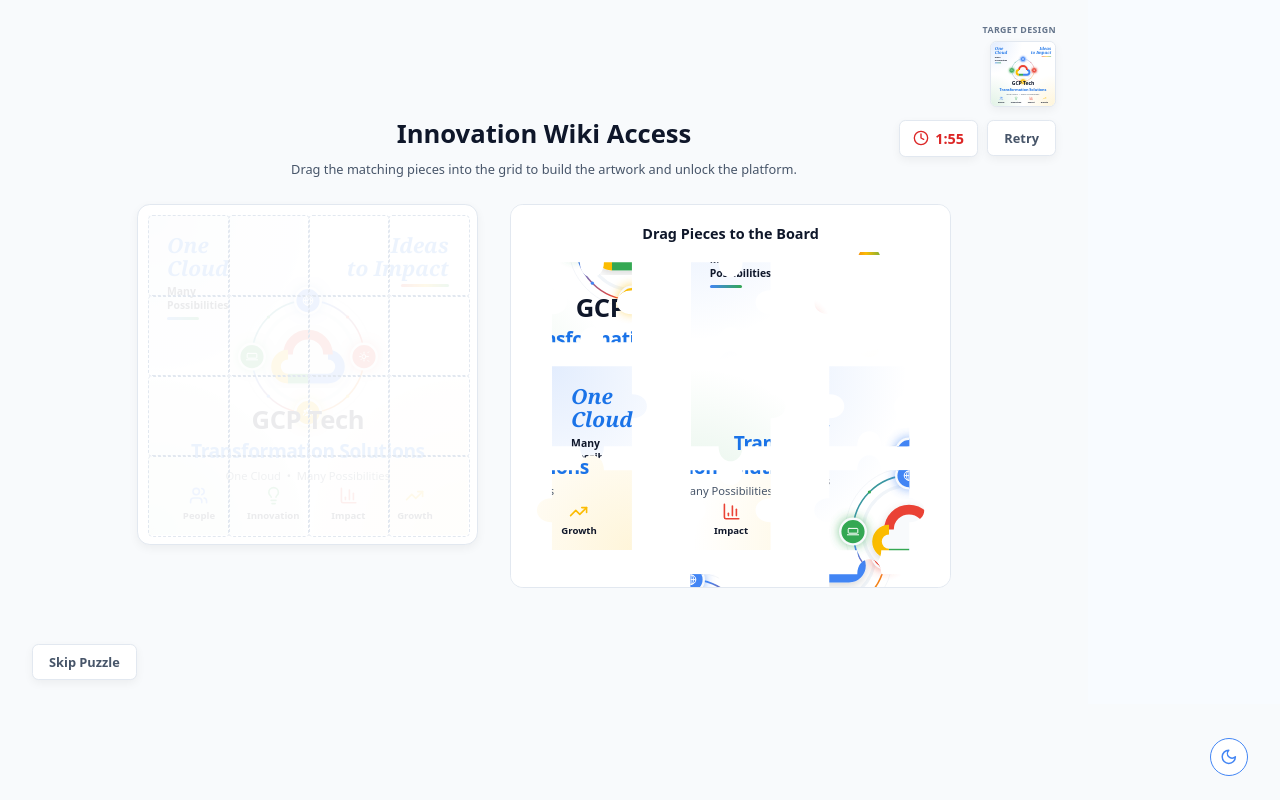
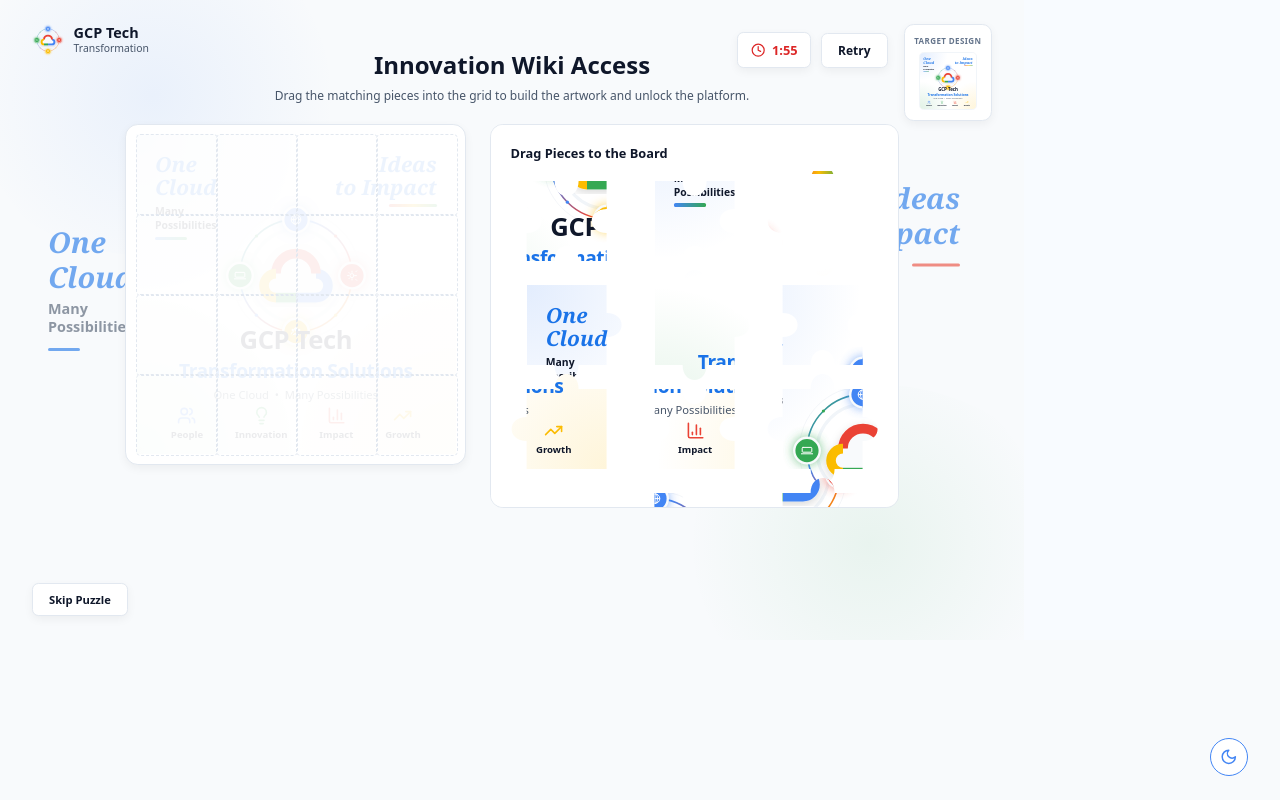
Before and after one commit to harisankarpn/cgn-wiki, a React (Vite) app: page / in a window 1280 px wide. Built offline with nearby package versions, Linux system fonts and the light colour scheme; the HTML template or start-up script is replaced by a standard one.

Commit message:
Update App.tsx

```diff
--- a/src/App.tsx
+++ b/src/App.tsx
@@ -842,7 +842,24 @@
   };
 
   return (
-    <div style={{ height: '100vh', width: '100vw', display: 'flex', flexDirection: 'column', alignItems: 'center', justifyContent: 'center', backgroundColor: 'var(--bg-main)', padding: '40px', fontFamily: 'system-ui, sans-serif', position: 'relative', overflow: 'hidden' }}>
+    <div style={{ height: '100vh', width: '100vw', display: 'flex', flexDirection: 'column', alignItems: 'center', justifyContent: 'flex-start', backgroundColor: 'var(--bg-main)', fontFamily: 'system-ui, sans-serif', position: 'relative', overflow: 'hidden' }}>
+
+      {/* Decorative Background Elements */}
+      <div style={{ position: 'absolute', top: 0, left: 0, width: '100%', height: '100%', overflow: 'hidden', pointerEvents: 'none', zIndex: 0 }}>
+        <div style={{ position: 'absolute', top: '-10%', left: '-5%', width: '40%', height: '50%', background: 'radial-gradient(circle, rgba(66, 133, 244, 0.08) 0%, transparent 70%)', borderRadius: '50%' }}></div>
+        <div style={{ position: 'absolute', bottom: '-10%', right: '-5%', width: '40%', height: '50%', background: 'radial-gradient(circle, rgba(52, 168, 83, 0.08) 0%, transparent 70%)', borderRadius: '50%' }}></div>
+
+        <div style={{ position: 'absolute', top: '45%', left: '60px', transform: 'translateY(-50%)', opacity: 0.6 }}>
+           <div style={{ fontSize: '36px', fontFamily: 'Georgia, serif', fontStyle: 'italic', color: '#1a73e8', fontWeight: 'bold', lineHeight: 1.2 }}>One<br/>Cloud</div>
+           <div style={{ fontSize: '18px', color: 'var(--text-secondary)', marginTop: '8px', fontWeight: 600, lineHeight: 1.2 }}>Many<br/>Possibilities</div>
+           <div style={{ width: '40px', height: '4px', background: '#1a73e8', marginTop: '16px', borderRadius: '2px' }}></div>
+        </div>
+
+        <div style={{ position: 'absolute', top: '35%', right: '80px', transform: 'translateY(-50%)', opacity: 0.6, textAlign: 'right' }}>
+           <div style={{ fontSize: '36px', fontFamily: 'Georgia, serif', fontStyle: 'italic', color: '#1a73e8', fontWeight: 'bold', lineHeight: 1.2 }}>Ideas<br/>to Impact</div>
+           <div style={{ width: '60px', height: '4px', background: '#ea4335', marginTop: '16px', float: 'right', borderRadius: '2px' }}></div>
+        </div>
+      </div>
 
       {dragState.isDragging && dragState.id !== null && (
         <div style={{
@@ -865,8 +882,6 @@
             const r = Math.floor(id / 4);
             const c = id % 4;
 
-            // Corrected Mathematical Interlocking Formula:
-            // Adjacent edges now perfectly oppose each other via parity check.
             const even = (r + c) % 2 === 0;
 
             const top = r === 0 ? 0 : (even ? 1 : -1);
@@ -889,60 +904,63 @@
         </defs>
       </svg>
 
-      <div style={{ position: 'absolute', top: '30px', right: '40px', display: 'flex', flexDirection: 'column', alignItems: 'flex-end', gap: '16px', zIndex: 10 }}>
-
-        <div style={{ display: 'flex', flexDirection: 'column', alignItems: 'flex-end', gap: '6px' }}>
-          <span style={{ fontSize: '11px', fontWeight: 700, color: 'var(--text-muted)', textTransform: 'uppercase', letterSpacing: '0.5px' }}>
-            Target Design
-          </span>
-          <div style={{
-            width: '80px', height: '80px', borderRadius: '8px',
-            border: '1px solid var(--border-main)', overflow: 'hidden',
-            boxShadow: 'var(--shadow-sm)', backgroundColor: 'var(--bg-card)', position: 'relative'
-          }}>
-            <div style={{ transform: 'scale(0.2)', transformOrigin: 'top left', width: '400px', height: '400px' }}>
-              <CodeGeneratedPuzzleArtwork />
-            </div>
-          </div>
-        </div>
-
-        <div style={{ display: 'flex', alignItems: 'center', gap: '12px' }}>
-          <div style={{
-            display: 'flex', alignItems: 'center', gap: '8px', padding: '10px 16px',
-            background: 'var(--bg-card)', border: '1px solid var(--border-main)',
-            borderRadius: '8px', fontWeight: 'bold', fontSize: '18px',
-            boxShadow: 'var(--shadow-sm)', color: '#dc2626'
-          }}>
-            <Clock size={20} />
+      {/* Top Left: Logo Brand */}
+      <div style={{ position: 'absolute', top: '30px', left: '40px', display: 'flex', alignItems: 'center', gap: '12px', zIndex: 10 }}>
+        <div style={{ width: '40px', height: '40px' }}>
+           <NewGCPLogo size={40} />
+        </div>
+        <div>
+          <div style={{ fontSize: '18px', fontWeight: 800, color: 'var(--text-main)', lineHeight: 1.1 }}>GCP Tech</div>
+          <div style={{ fontSize: '13px', color: 'var(--text-secondary)' }}>Transformation</div>
+        </div>
+      </div>
+
+      {/* Top Right: Timer, Retry, Target Design */}
+      <div style={{ position: 'absolute', top: '30px', right: '40px', display: 'flex', alignItems: 'flex-start', gap: '20px', zIndex: 10 }}>
+        <div style={{ display: 'flex', alignItems: 'center', gap: '12px', marginTop: '10px' }}>
+          <div style={{ display: 'flex', alignItems: 'center', gap: '8px', padding: '10px 16px', background: 'var(--bg-card)', border: '1px solid var(--border-main)', borderRadius: '8px', fontWeight: 'bold', fontSize: '16px', boxShadow: 'var(--shadow-sm)', color: '#dc2626' }}>
+            <Clock size={18} />
             {formatTime(timeLeft)}
           </div>
           <button
             onClick={handleRetry}
-            style={{ padding: '10px 20px', borderRadius: '8px', border: '1px solid var(--border-main)', background: 'var(--bg-card)', color: 'var(--text-secondary)', fontWeight: 600, cursor: 'pointer', transition: 'background 0.2s', boxShadow: 'var(--shadow-sm)' }}
+            style={{ padding: '10px 20px', borderRadius: '8px', border: '1px solid var(--border-main)', background: 'var(--bg-card)', color: 'var(--text-main)', fontWeight: 600, fontSize: '15px', cursor: 'pointer', transition: 'background 0.2s', boxShadow: 'var(--shadow-sm)' }}
           >
             Retry
           </button>
         </div>
 
-      </div>
-
+        <div style={{ display: 'flex', flexDirection: 'column', alignItems: 'center', background: 'var(--bg-card)', padding: '12px', borderRadius: '12px', boxShadow: 'var(--shadow-sm)', border: '1px solid var(--border-main)' }}>
+          <span style={{ fontSize: '10px', fontWeight: 800, color: 'var(--text-muted)', textTransform: 'uppercase', letterSpacing: '0.5px', marginBottom: '8px' }}>Target Design</span>
+          <div style={{ width: '70px', height: '70px', borderRadius: '6px', border: '1px solid var(--border-soft)', overflow: 'hidden', position: 'relative' }}>
+            <div style={{ transform: 'scale(0.175)', transformOrigin: 'top left', width: '400px', height: '400px' }}>
+              <CodeGeneratedPuzzleArtwork />
+            </div>
+          </div>
+        </div>
+      </div>
+
+      {/* Bottom Left: Skip Puzzle */}
       <div style={{ position: 'absolute', bottom: '30px', left: '40px', zIndex: 10 }}>
         <button
           onClick={onSkip}
-          style={{ padding: '10px 20px', borderRadius: '8px', border: '1px solid var(--border-main)', background: 'var(--bg-card)', color: 'var(--text-secondary)', fontWeight: 600, cursor: 'pointer', transition: 'background 0.2s', boxShadow: 'var(--shadow-sm)' }}
+          style={{ padding: '10px 20px', borderRadius: '8px', border: '1px solid var(--border-main)', background: 'var(--bg-card)', color: 'var(--text-main)', fontWeight: 600, fontSize: '14px', cursor: 'pointer', transition: 'background 0.2s', boxShadow: 'var(--shadow-sm)' }}
         >
           Skip Puzzle
         </button>
       </div>
 
-      <div style={{ textAlign: 'center', marginBottom: '32px' }}>
-        <h1 style={{ color: 'var(--text-main)', margin: '0 0 12px', fontSize: '32px' }}>Innovation Wiki Access</h1>
-        <p style={{ color: 'var(--text-secondary)', margin: 0, fontSize: '16px' }}>
+      {/* CENTER MAIN CONTENT */}
+      <div style={{ display: 'flex', flexDirection: 'column', alignItems: 'center', zIndex: 5, width: '100%', maxWidth: '1000px', marginTop: '60px' }}>
+
+        <div style={{ textAlign: 'center', marginBottom: '24px' }}>
+          <h1 style={{ color: 'var(--text-main)', margin: '0 0 8px', fontSize: '30px', fontWeight: 800 }}>Innovation Wiki Access</h1>
+          <p style={{ color: 'var(--text-secondary)', margin: 0, fontSize: '15px' }}>
             {isSolved ? 'Assembly complete. System unlocked.' : isFailed ? 'Time expired. Please try again.' : 'Drag the matching pieces into the grid to build the artwork and unlock the platform.'}
           </p>
         </div>
 
-      <div style={{ display: 'flex', gap: '40px', alignItems: 'flex-start', flexWrap: 'wrap', justifyContent: 'center' }}>
+        <div style={{ display: 'flex', gap: '30px', alignItems: 'flex-start', justifyContent: 'center', width: '100%' }}>
 
           <div
             id="puzzle-grid"
@@ -990,7 +1008,7 @@
           </div>
 
           <div className="puzzle-pool" style={{
-          width: '500px', height: '430px',
+            width: '460px', height: '430px',
             overflowY: 'auto', overflowX: 'hidden',
             display: 'flex', flexDirection: 'column',
             padding: '24px', background: 'var(--bg-card)',
@@ -1025,7 +1043,7 @@
               </div>
             ) : (
               <>
-              <h3 style={{ margin: '0 0 24px', fontSize: '18px', color: 'var(--text-main)', textAlign: 'center' }}>Drag Pieces to the Board</h3>
+                <h3 style={{ margin: '0 0 24px', fontSize: '16px', color: 'var(--text-main)', textAlign: 'left', fontWeight: 700 }}>Drag Pieces to the Board</h3>
                 <div style={{
                   display: 'grid', gridTemplateColumns: 'repeat(3, 1fr)', gap: '30px 20px', justifyItems: 'center', paddingBottom: '20px'
                 }}>
@@ -1049,6 +1067,8 @@
               </>
             )}
           </div>
+        </div>
+
       </div>
     </div>
   );
```
Lines whose indentation alone changed are shown as unchanged.
